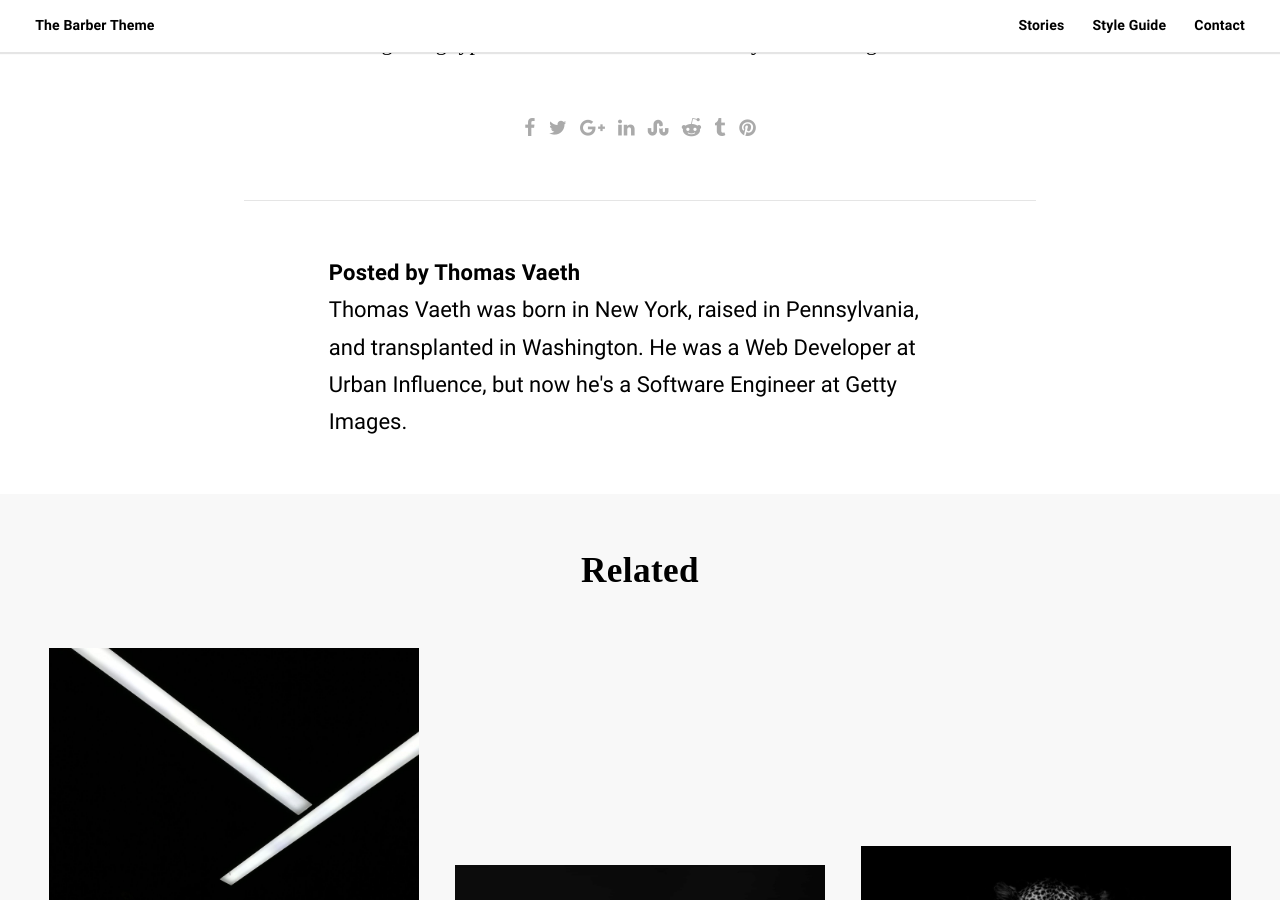
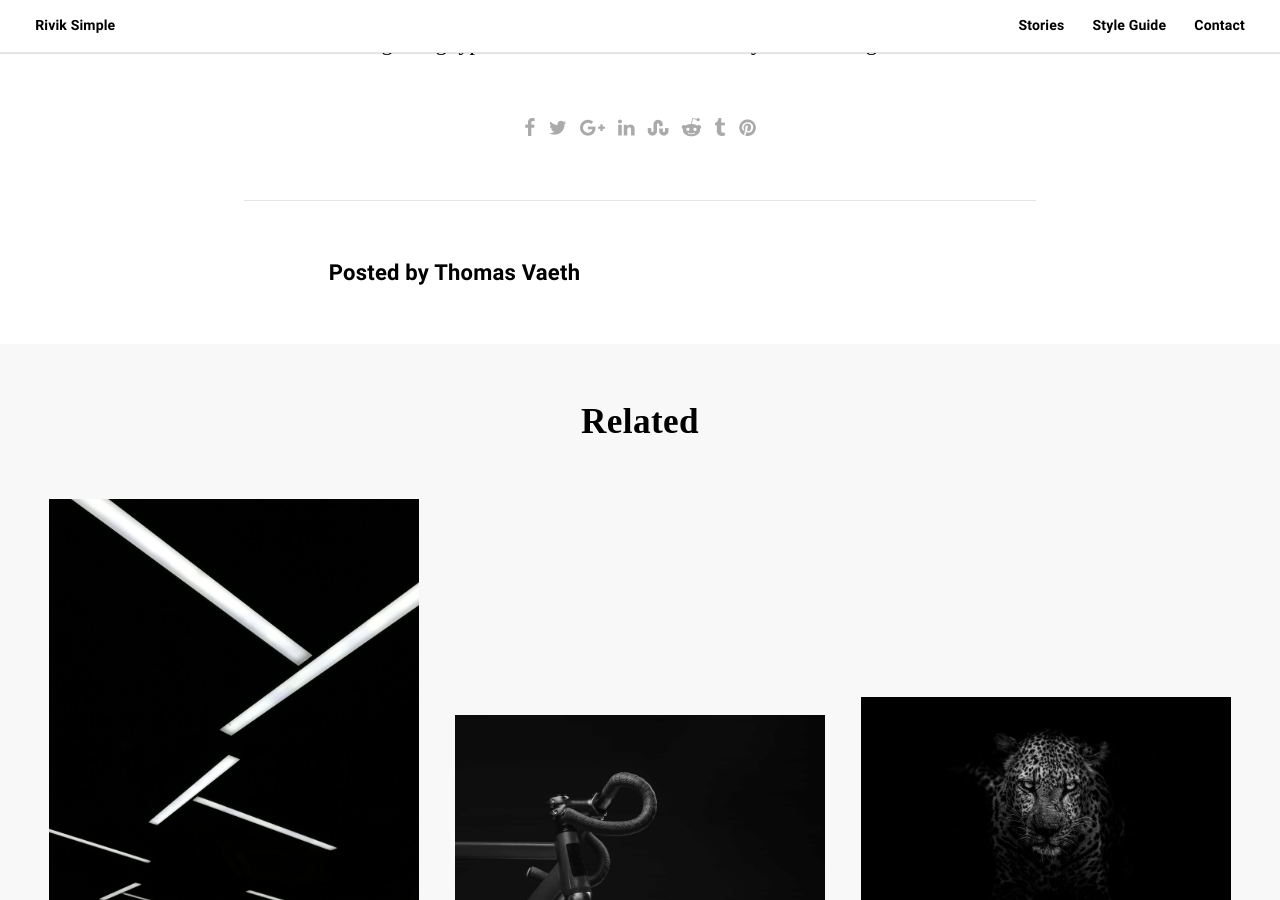
Before and after one commit to Rivik-Media/technologyshouldbesimple, a Jekyll site: the page built from _posts/2017-10-16-beard.markdown, in a window 1280 px wide and 900 px high, scrolled down 2788 px. Built offline with Jekyll 4.4.1, drawn with Linux system fonts in a browser that asks for light colours; some web fonts are replaced.

Commit message:
Update _config.yml

```diff
--- a/_config.yml
+++ b/_config.yml
@@ -1,36 +1,30 @@
 # Site/SEO settings
-email: okay@samesies.io
+email: hello@rivikmedia.com
 baseurl: ""
 paginate: 12
 paginate_path: "/page/:num"
-permalink: /:year/:month/:day/:title/
+permalink: /:year/:month/:title/
 google_analytics:
 
-name: Thomas Vaeth
-title: The Barber Theme
+name: Rivik Media
+title: Rivik Simple
 description: >
-  Barber is a blog theme for Jekyll built by Thomas Vaeth for Samesies using HTML, Sass, and JavaScript.
-url: http://barber.samesies.io
-twitter_username: thomasvaeth
+  Based on the Barber theme for Jekyll built by Thomas Vaeth for Samesies.
+url: http://rivik.co
+twitter_username: rivikmedia
 default_img: /assets/images/seo.jpg
 social:
   - name: twitter
-    url: https://twitter.com/thomasvaeth
-  - name: instagram
-    url: https://www.instagram.com/thomas.vaeth/
-  - name: linkedin
-    url: https://www.linkedin.com/in/thomasvaeth/
+    url: https://twitter.com/rivikmedia
   - name: github
-    url: https://github.com/samesies
-  - name: codepen
-    url: https://codepen.io/thomasvaeth/
+    url: https://github.com/rivik-media
 
 # Contact settings
 contact_img: /assets/images/placeholder-28.jpg
 formcarry: https://formcarry.com/s/HkIo0nMb7
 
 # Disqus settings
-disqus: test-apkdzgmqhj
+disqus:
 
 # MailChimp settings
 mailchimp_action: https://samesies.us17.list-manage.com/subscribe/post-json?u=66ddf555dab480e6a8606430b&amp;id=89b3ee034f
@@ -38,9 +32,9 @@
 
 # Author settings
 author:
-  - name: Thomas Vaeth
-    bio: Thomas Vaeth was born in New York, raised in Pennsylvania, and transplanted in Washington. He was a Web Developer at Urban Influence, but now he's a Software Engineer at Getty Images.
-    url: http://thomasvaeth.com
+  - name: Stephen Woicik
+    bio: Stephen is the President and Co-Founder of Rivik Media.
+    url: http://swoicik.com
 
 # Build settings
 markdown: kramdown
```
